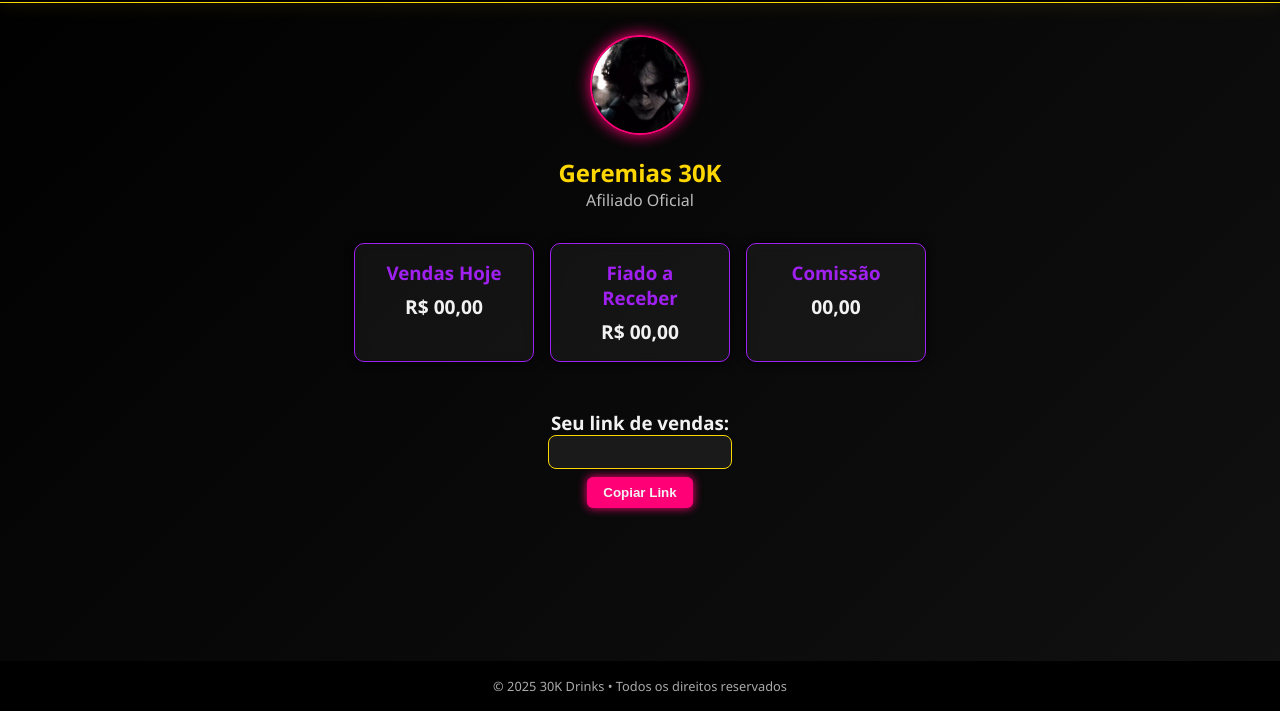
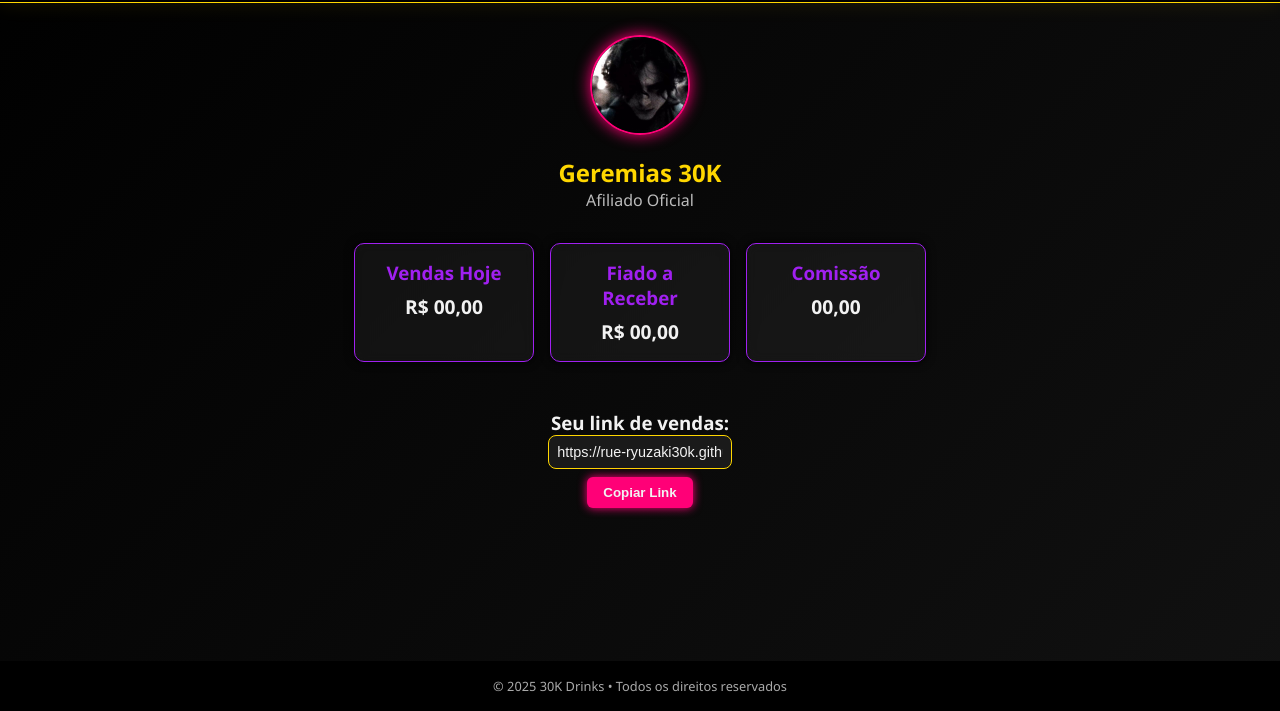
Before and after one commit to Rue-Ryuzaki30k/30kDrinks, a website: page geremias.html in a window 1280 px wide. Shown: the part 89-800 px from the top of the page. Drawn offline with Linux system fonts and the light colour scheme.

Commit message:
Update geremias.html
Link

```diff
--- a/geremias.html
+++ b/geremias.html
@@ -200,7 +200,7 @@
 
     <div class="link-vendas">
       <h3>Seu link de vendas:</h3>
-      <input type="text" value="" id="link" readonly>
+      <input type="text" value="https://rue-ryuzaki30k.github.io/30kDrinks/lojageremiasa.html" id="link" readonly>
       <br>
       <button onclick="copiarLink()">Copiar Link</button>
     </div>
```
